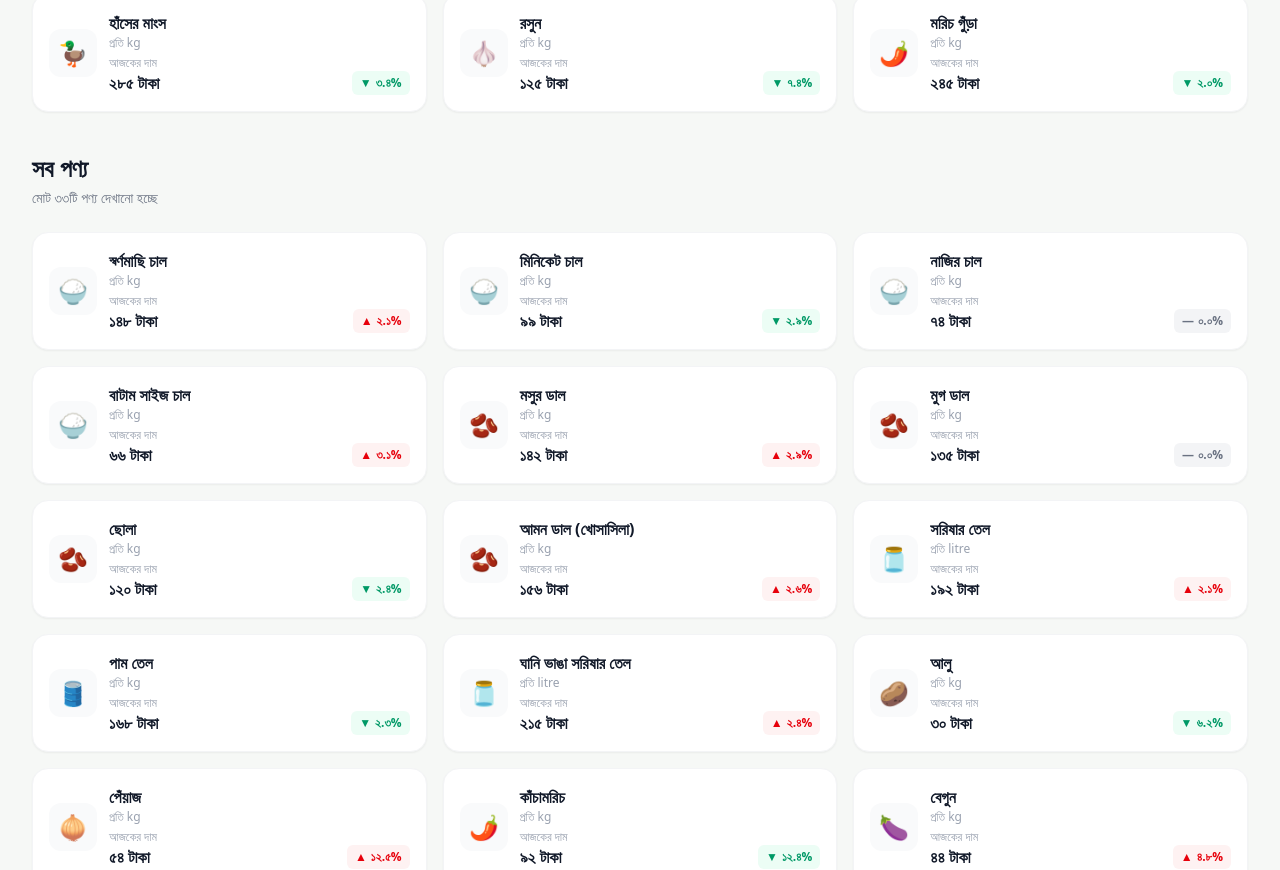
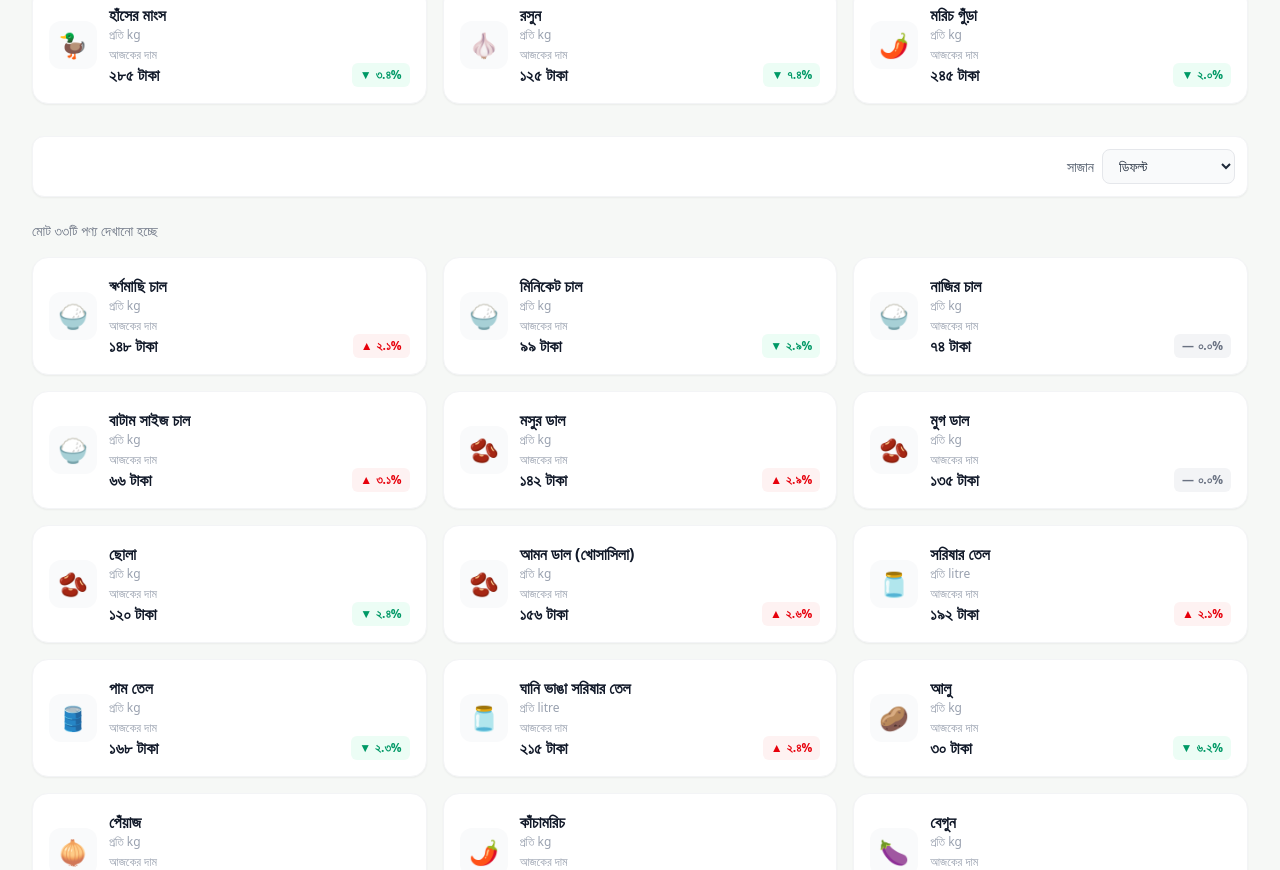
Before and after one commit to 35abdulmomin-byte/assignment-07, a Next.js app: page / in a window 1280 px wide. Shown: the part 1920-2790 px from the top of the page. Built offline with nearby package versions, Linux system fonts and the light colour scheme.

Commit message:
Fix Navbar and AllProducts authentication, filtering, and sorting layout

```diff
--- a/src/app/profile/page.tsx
+++ b/src/app/profile/page.tsx
@@ -26,11 +26,16 @@ export default function ProfilePage() {
   };
 
   const handleSignOut = () => {
+    // ১. মিডলওয়্যারের কুকি সম্পূর্ণ মুছে ফেলা
+    document.cookie = "isLoggedIn=false; path=/; max-age=0;";
+
+    // ২. লোকাল স্টোরেজ থেকে সব তথ্য পরিষ্কার করা
+    localStorage.removeItem('isLoggedIn');
     localStorage.removeItem('bazarUserName');
     localStorage.removeItem('bazarUserEmail');
 
-    // সেশন ক্লিয়ার করে সরাসরি পেজ রিফ্রেশসহ সাইন ইন পেজে পাঠানো
-    window.location.href = '/signin';
+    // ৩. সেশন ক্লিয়ার করে সরাসরি পেজ রিফ্রেশসহ সাইন ইন পেজে পাঠানো
+    window.location.replace('/signin');
   };
 
   return (
--- a/src/componenets/AllProducts.tsx
+++ b/src/componenets/AllProducts.tsx
@@ -1,13 +1,13 @@
 'use client';
 
 import { useState, useEffect } from 'react';
-import { useRouter } from 'next/navigation';
 
 interface Product {
   id: number | string;
   slug?: string;
   nameBn: string;
   category: string;
+  categoryNameBn?: string;
   unit: string;
   image?: string;
   categoryIcon?: string;
@@ -24,6 +24,7 @@ interface AllProductsProps {
 
 export default function AllProducts({ selectedCategory = 'all' }: AllProductsProps) {
   const [products, setProducts] = useState<Product[]>([]);
+  const [sortType, setSortType] = useState<string>('default');
 
   useEffect(() => {
     async function loadProducts() {
@@ -50,20 +51,36 @@ export default function AllProducts({ selectedCategory = 'all' }: AllProductsPro
     return toBanglaDigits(formatted);
   };
 
-  const filteredProducts =
-    selectedCategory === 'all'
-      ? products
-      : products.filter((p) => p.category === selectedCategory);
+  // ১. ক্যাটাগরি ফিল্টারিং
+  let filteredProducts = products.filter((p) => {
+    if (selectedCategory === 'all') return true;
+    const pCat = (p.category || '').toLowerCase();
+    const sCat = selectedCategory.toLowerCase();
+    return pCat === sCat || pCat.includes(sCat) || sCat.includes(pCat);
+  });
+
+  // ২. সর্টিং (ডিফল্ট / কম থেকে বেশি / বেশি থেকে কম)
+  if (sortType === 'low-high') {
+    filteredProducts = [...filteredProducts].sort((a, b) => a.today - b.today);
+  } else if (sortType === 'high-low') {
+    filteredProducts = [...filteredProducts].sort((a, b) => b.today - a.today);
+  }
 
   const priceUpProducts = selectedCategory === 'all' ? products.filter((p) => p.change?.dir === 'up') : [];
   const priceDownProducts = selectedCategory === 'all' ? products.filter((p) => p.change?.dir === 'down') : [];
 
+  // ক্যাটাগরির বাংলা নাম নির্ধারণ
+  const currentCategoryObj = products.find(p => p.category === selectedCategory);
+  const categoryHeaderName = selectedCategory === 'all'
+    ? 'সব পণ্য'
+    : (currentCategoryObj?.categoryNameBn || selectedCategory);
+
   return (
-    <section className="w-full max-w-7xl mx-auto px-4 sm:px-6 lg:px-8 py-8 font-sans space-y-10">
+    <section className="w-full max-w-7xl mx-auto px-4 sm:px-6 lg:px-8 py-8 font-sans space-y-6">
 
-      {/* ১. আজ দাম বেড়েছে সেকশন */}
+      {/* ১. আজ দাম বেড়েছে সেকশন (হোম পেজ/সব ক্যাটাগরিতে) */}
       {selectedCategory === 'all' && priceUpProducts.length > 0 && (
-        <div>
+        <div className="mb-8">
           <div className="mb-4 flex items-center gap-2">
             <span className="text-red-500 font-bold">▲</span>
             <h2 className="text-lg sm:text-xl font-bold text-gray-900">
@@ -83,9 +100,9 @@ export default function AllProducts({ selectedCategory = 'all' }: AllProductsPro
         </div>
       )}
 
-      {/* ২. আজ দাম কমেছে সেকশন */}
+      {/* ২. আজ দাম কমেছে সেকশন (হোম পেজ/সব ক্যাটাগরিতে) */}
       {selectedCategory === 'all' && priceDownProducts.length > 0 && (
-        <div>
+        <div className="mb-8">
           <div className="mb-4 flex items-center gap-2">
             <span className="text-emerald-500 font-bold">▼</span>
             <h2 className="text-lg sm:text-xl font-bold text-gray-900">
@@ -105,17 +122,48 @@ export default function AllProducts({ selectedCategory = 'all' }: AllProductsPro
         </div>
       )}
 
-      {/* ৩. সব পণ্য সেকশন */}
+      {/* ৩. ক্যাটাগরি টাইটেল ব্যানার (স্ক্রিনশটের ওপরের বক্স) */}
+      {selectedCategory !== 'all' && (
+        <div className="bg-white rounded-2xl p-6 border border-gray-100 shadow-xs flex items-center gap-4">
+          <div className="w-12 h-12 rounded-full bg-gray-100 flex items-center justify-center text-2xl shrink-0">
+            {currentCategoryObj?.categoryIcon || '🌾'}
+          </div>
           <div>
-        <div className="mb-6">
-          <h2 className="text-xl sm:text-2xl font-bold text-gray-900">
-            {selectedCategory === 'all' ? 'সব পণ্য' : 'পণ্যসমূহ'}
-          </h2>
-          <p className="text-xs sm:text-sm text-gray-500 mt-1">
+            <h1 className="text-2xl font-bold text-gray-900">
+              {categoryHeaderName}
+            </h1>
+            <p className="text-xs text-gray-400 mt-0.5">
+              প্রতি পণ্যের আজকের দাম ও পরিবর্তন
+            </p>
+          </div>
+        </div>
+      )}
+
+      {/* ৪. সর্টিং ফিল্টার বার ("সাজান: ডিফল্ট" ড্রপডাউন) */}
+      <div className="bg-white rounded-xl p-3 border border-gray-100 shadow-xs flex items-center justify-end">
+        <div className="flex items-center gap-2 text-xs sm:text-sm text-gray-600">
+          <span>সাজান</span>
+          <select
+            value={sortType}
+            onChange={(e) => setSortType(e.target.value)}
+            className="bg-gray-50 border border-gray-200 text-gray-800 text-xs sm:text-sm font-medium rounded-lg px-3 py-1.5 focus:outline-none focus:border-[#009A49] transition cursor-pointer"
+          >
+            <option value="default">ডিফল্ট</option>
+            <option value="low-high">দাম: কম থেকে বেশি</option>
+            <option value="high-low">দাম: বেশি থেকে কম</option>
+          </select>
+        </div>
+      </div>
+
+      {/* ৫. পণ্যের সংখ্যা ও কার্ড গ্রিড */}
+      <div>
+        <div className="mb-4">
+          <p className="text-xs sm:text-sm text-gray-500">
             মোট {toBanglaDigits(filteredProducts.length)}টি পণ্য দেখানো হচ্ছে
           </p>
         </div>
 
+        {filteredProducts.length > 0 ? (
           <div className="grid grid-cols-1 sm:grid-cols-2 lg:grid-cols-3 gap-4">
             {filteredProducts.map((item) => (
               <ProductCard
@@ -126,12 +174,16 @@ export default function AllProducts({ selectedCategory = 'all' }: AllProductsPro
               />
             ))}
           </div>
+        ) : (
+          <div className="bg-white rounded-2xl p-8 text-center border border-gray-100 text-gray-500">
+            এই ক্যাটাগরিতে বর্তমানে কোনো পণ্য পাওয়া যায়নি।
+          </div>
+        )}
       </div>
 
     </section>
   );
 }
-
 
 function ProductCard({
   item,
@@ -142,7 +194,6 @@ function ProductCard({
   toBanglaDigits: (num: number | string) => string;
   formatPrice: (amount: number) => string;
 }) {
-  const router = useRouter();
   const pct = Math.abs(item.change?.pct || 0);
   const dir = item.change?.dir;
 
@@ -153,12 +204,14 @@ function ProductCard({
 
   const handleCardClick = (e: React.MouseEvent) => {
     e.preventDefault();
+
+    // কার্ডে ক্লিক করলে ডিটেইলসে যাওয়ার আগে সাইন-ইন চেক করা
     const isLoggedIn = localStorage.getItem('isLoggedIn') === 'true';
 
     if (!isLoggedIn) {
-      router.push(`/signin?redirectUrl=${encodeURIComponent(productPath)}`);
+      window.location.href = `/signin?redirectUrl=${encodeURIComponent(productPath)}`;
     } else {
-      router.push(productPath);
+      window.location.href = productPath;
     }
   };
 
--- /dev/null
+++ b/src/middleware.ts
@@ -0,0 +1,24 @@
+import { NextResponse } from 'next/server';
+import type { NextRequest } from 'next/server';
+
+export function middleware(request: NextRequest) {
+  const { pathname } = request.nextUrl;
+
+  const isProtectedRoute = pathname.startsWith('/products/') && pathname !== '/products/all';
+
+  // কুকি চেক: শুধুমাত্র 'true' থাকলেই পাস করবে, অন্যথায় নয়
+  const cookieVal = request.cookies.get('isLoggedIn')?.value;
+  const isLoggedIn = cookieVal === 'true';
+
+  if (isProtectedRoute && !isLoggedIn) {
+    const signinUrl = new URL('/signin', request.url);
+    signinUrl.searchParams.set('redirectUrl', pathname);
+    return NextResponse.redirect(signinUrl);
+  }
+
+  return NextResponse.next();
+}
+
+export const config = {
+  matcher: ['/products/:path*'],
+};
```
Also changed, not shown: src/app/signin/page.tsx (+4 -16 lines). Lines whose indentation alone changed are shown as unchanged.
